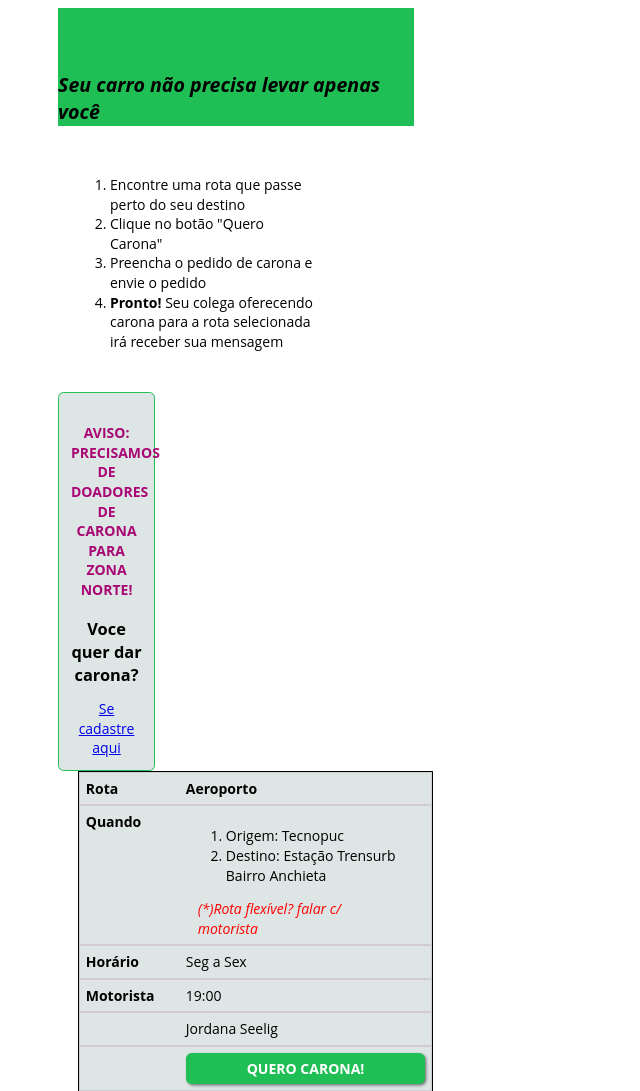
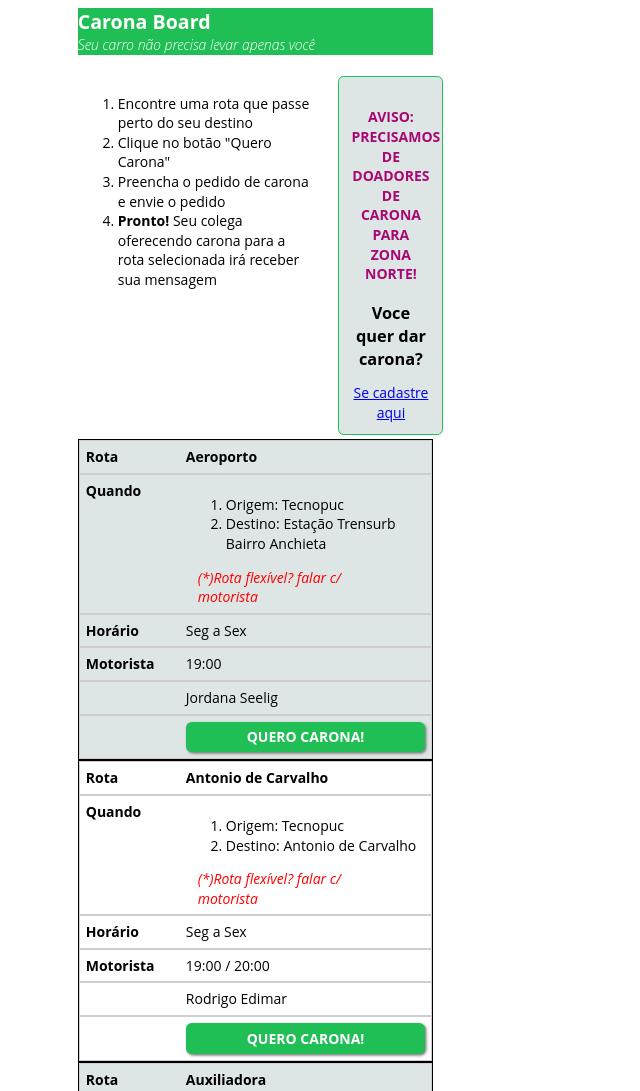
Before and after one commit to transportelivre/caronaboard, a PHP site: page / in a window 1280 px wide. Shown: the top 1091 px of the page, without its empty margins (0-640 px from the left). Run offline with PHP 8.4, Linux system fonts and the light colour scheme.

Commit message:
change in layout of homepage

```diff
--- a/index.css
+++ b/index.css
@@ -62,16 +62,16 @@ p {
 	margin: 20px 0;
 }
 h1 {
-	color: #20BF55;
-	font-size: 3.2em;
+	color: #FFFFFF;
+	font-size: 1.4em;
 	margin: 0;
 }
 h2 {
-	font-size: 1.4em;
+	font-size: 1.0em;
 	margin: 0 0 1.2em 0;
 	font-style: italic;
-	font-weight: 700;
-	color: #000000;
+	font-weight: 300;
+	color: #FFFFFF;
 }
 h3 {
 	margin: 16px 0 12px 0;
@@ -129,24 +129,25 @@ td, th {
 }
 #header {
 	display: inline-block;
-	width: 90%;
+	width: 100%;
 	margin: auto;
 }
 #topbar {
 	background-color: #20BF55;
 	display: block;
+	margin: 0 5%;
 }
 #how_to {
 	display: block;
-	width: 70%;
-	padding: 12px;
+	width: 60%;
+	padding: 2% 5%;
 	text-align: left;
 	float: left;
 }
 #dar_carona {
 	display: block;
 	width: 20%;
-	margin: 4% 0 0 0;
+	margin: 1%;
 	border-radius: 0.4em;
 	border: solid 1px #20BF55;
 	background-color: #DEE5E5;
```
